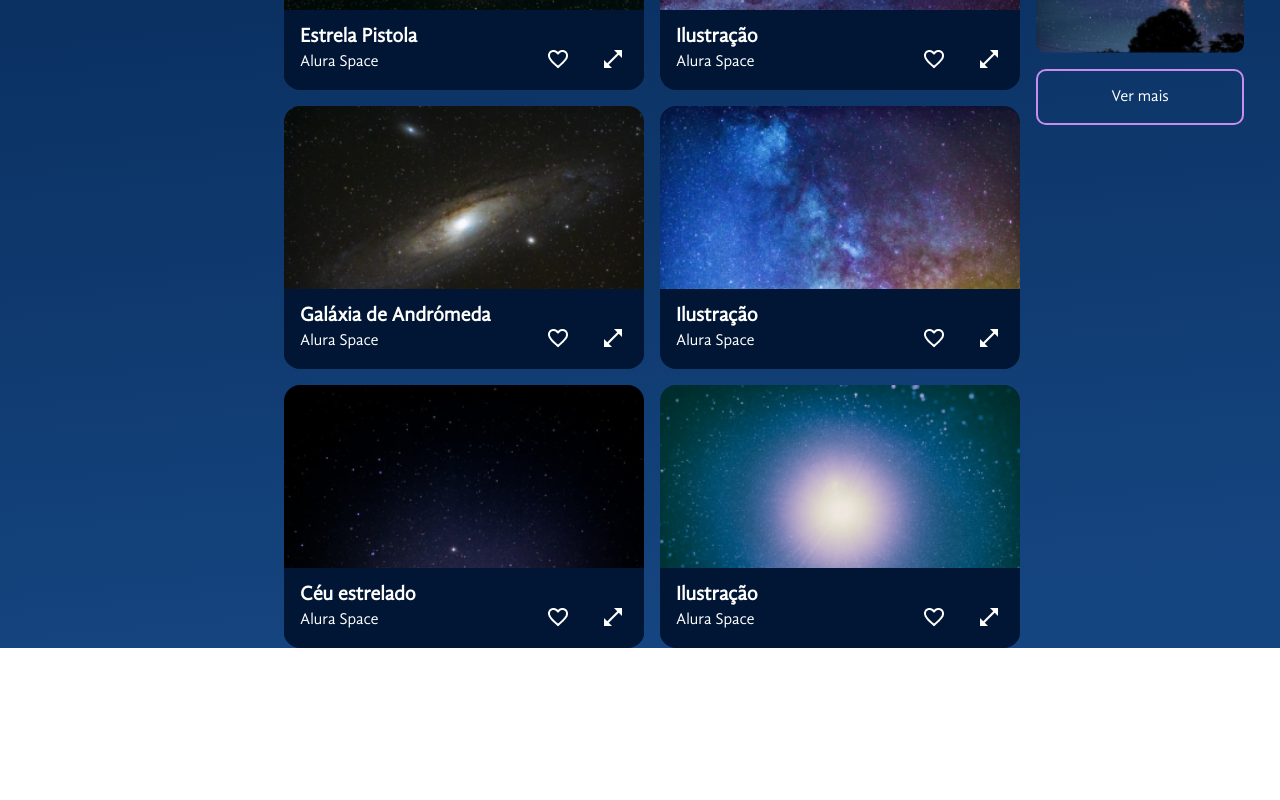
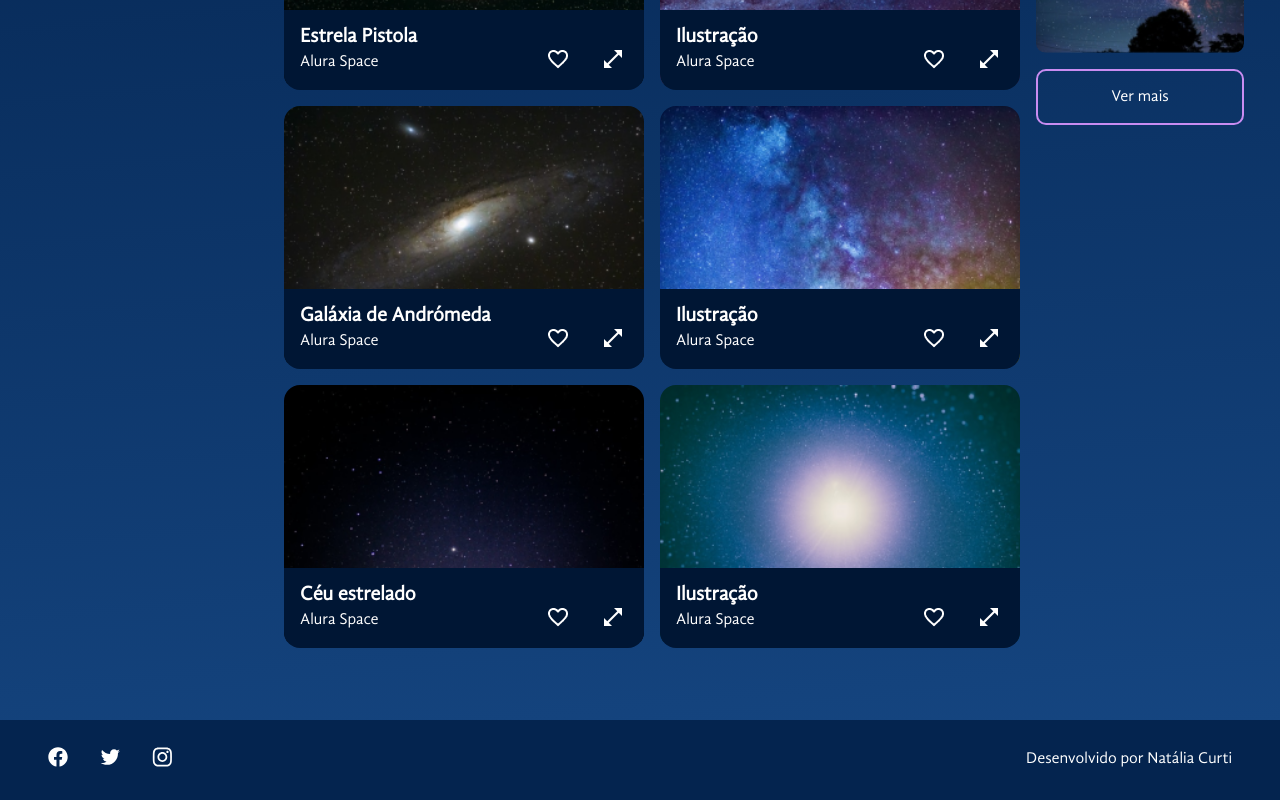
Before and after one commit to natcurti/alura-space-app, a React (Vite) app: page / in a window 1280 px wide. Shown: the part 1491-2291 px from the top of the page. Before the commit the page ends 2139 px from the top, so only its background shows below. Built offline with nearby package versions, Linux system fonts and the light colour scheme.

Commit message:
Create footer

```diff
--- a/src/App.jsx
+++ b/src/App.jsx
@@ -7,6 +7,7 @@ import Gallery from "./components/Gallery";
 import pictures from "./pictures.json";
 import { useState } from "react";
 import Modal from "./components/Modal";
+import Footer from "./components/Footer";
 
 const BackgroundGradient = styled.div`
   background: linear-gradient(174.61deg, #041833 4.16%, #04244F 48%, #154580 96.76%);
@@ -72,6 +73,7 @@ const App = () => {
           </MainContainer>
         </AppContainer>
         <Modal picture={selectedPicture} toggleFavorite={toggleFavorite} onClose={() => setSelectedPicture(null)}/>
+        <Footer/>
       </BackgroundGradient>
     </>
   )
--- /dev/null
+++ b/src/components/Footer/index.jsx
@@ -0,0 +1,41 @@
+import styled from "styled-components";
+
+const FooterStyled = styled.footer`
+    margin-top: 4.5rem;
+    background-color: #04244F;
+    height: 5rem;
+    display: flex;
+    justify-content: space-between;
+    align-items: center;
+    padding-inline: 3rem;
+
+    div{
+        display: flex;
+        align-items: center;
+        gap: 2rem;
+        img{
+            width: 1.25rem;
+        }
+    }
+
+    p{
+        color: white;
+    }
+`
+
+const Footer = () => {
+    return (
+        <FooterStyled>
+            <div>
+                <a href="www.facebook.com"><img src="/images/socials/facebook.svg"/></a>
+                <a href="www.twitter.com"><img src="/images/socials/twitter.svg"/></a>
+                <a href="www.instagram.com"><img src="/images/socials/instagram.svg"/></a>
+            </div>
+            <p>
+                Desenvolvido por Natália Curti
+            </p>
+        </FooterStyled>
+    )
+}
+
+export default Footer;
```
